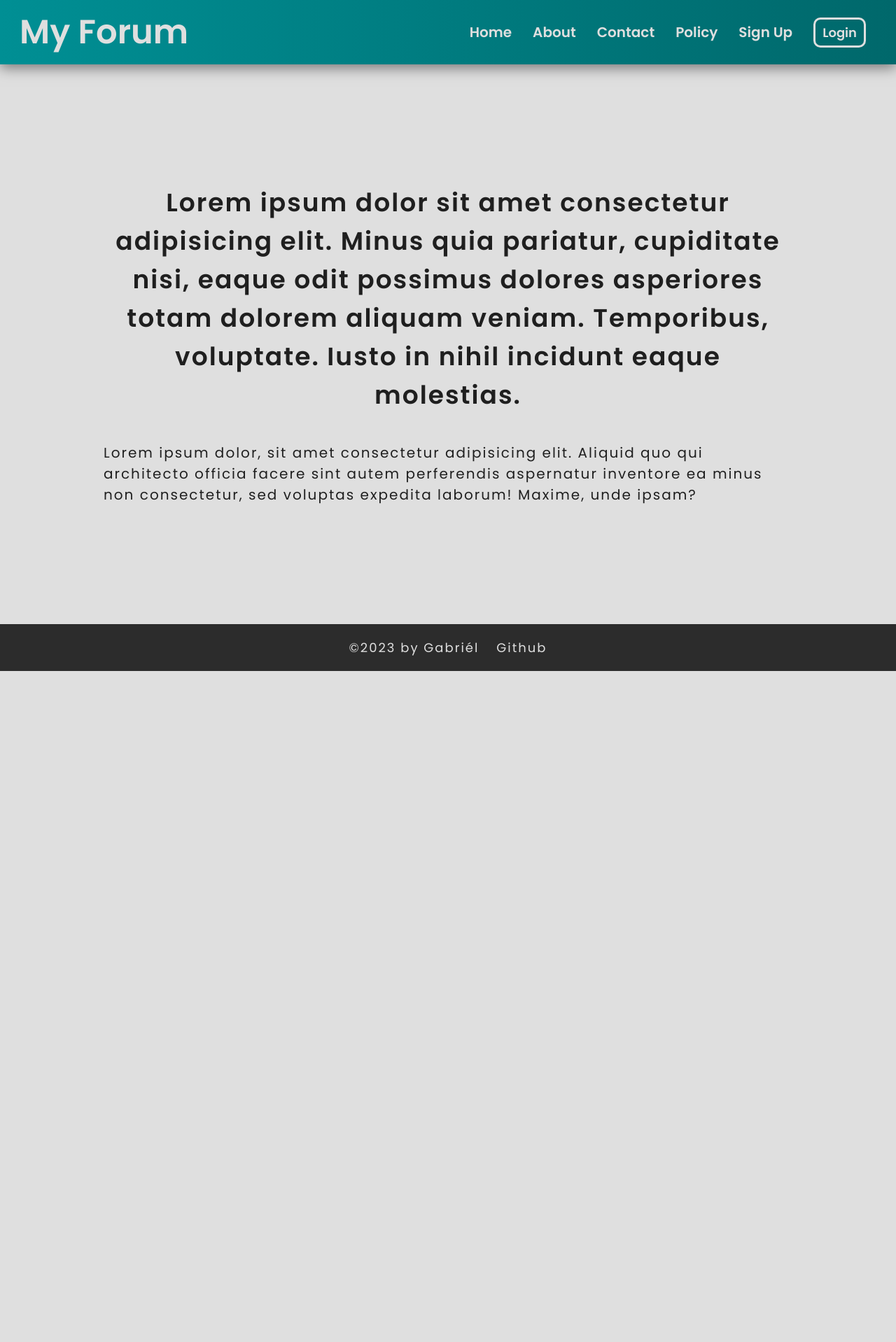
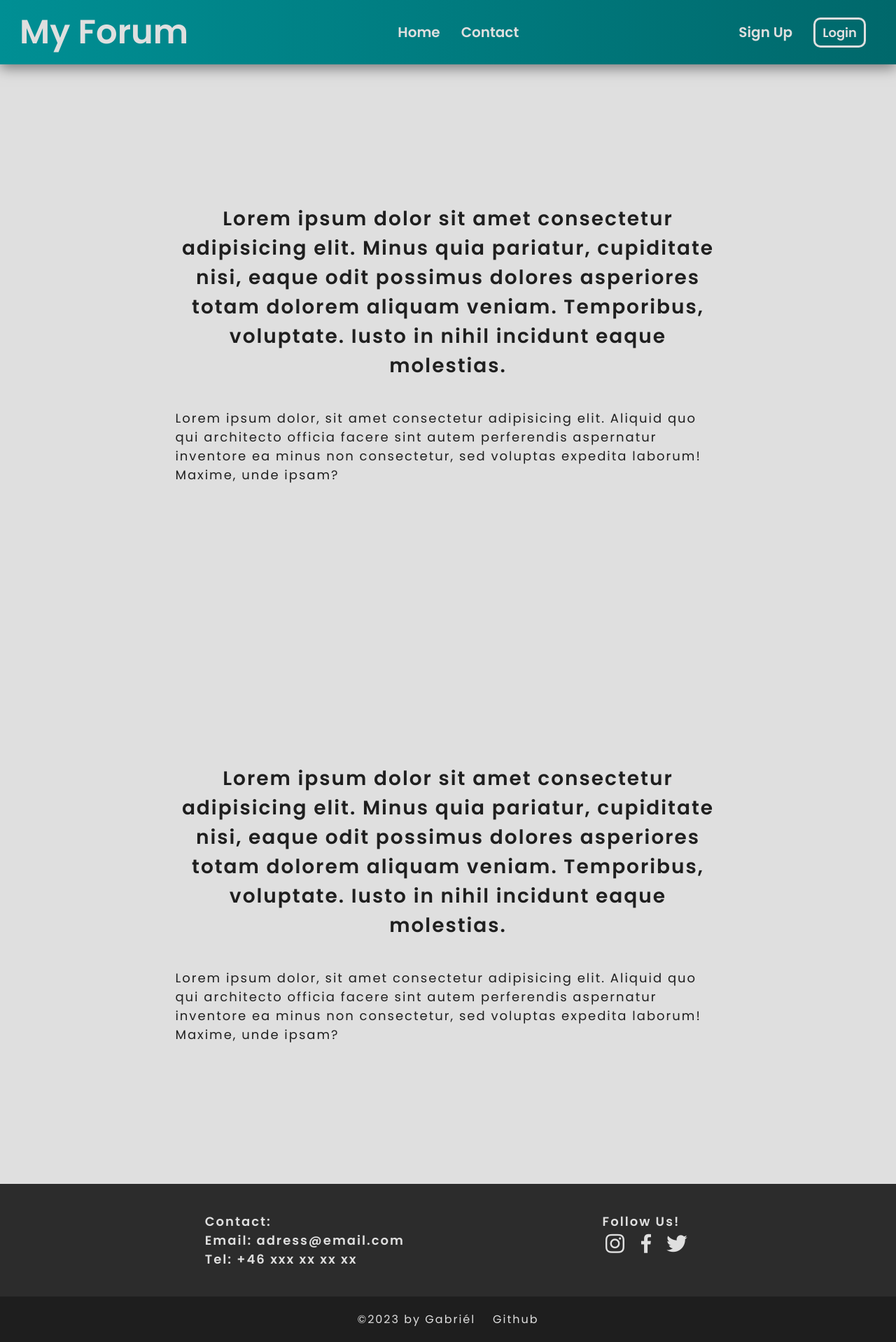
Before and after one commit to gabosterwall/Discussion-Forum, a PHP site: page / in a window 1280 px wide. Shown: the whole page at 70% size. Before the commit the page ends 959 px from the top, so only its background shows below. Run offline with PHP 8.4, Linux system fonts and the light colour scheme.

Commit message:
modified:   css/footer.css 	modified:   css/login-register.css 	modified:   css/style.css 	modified:   include/view/_footer.php 	modified:   include/view/_header.php 	modified:   include/view/_nav.php 	modified:   include/view/_profile.php 	modified:   index.php

```diff
--- a/css/footer.css
+++ b/css/footer.css
@@ -1,11 +1,31 @@
-
+footer{
+    width: 100%;
+    padding: 40px 10px;
+    justify-content: space-evenly;
+    display: flex;
+    background: #2c2c2c;
+    color:rgb(223, 223, 223);
+    font-size: 18px;
+    letter-spacing: 2px;
+    font-weight: 600;
+}
+.contact-content{
+    justify-content: center;
+}
+.contact-content a{
+    color:rgb(223, 223, 223);
+    transition: 0.3s ease;
+}
+.contact-content a:hover{
+    color: #00767a; ;
+}
 .signature{
     display: flex;
     justify-content: center;
     padding: 20px;
-    background: #2c2c2c;
+    background: #1e1e1e;
     color:rgb(223, 223, 223);
-    font-size: 18px;
+    font-size: 16px;
     letter-spacing: 2px;
     font-weight: 400;
 }
--- a/css/login-register.css
+++ b/css/login-register.css
@@ -4,7 +4,7 @@
     left: 0;
     width: 100%;
     height: 100%;
-    backdrop-filter: blur(8px);
+    backdrop-filter: blur(4px) brightness(30%);
     z-index: 999;
     display: flex;
     justify-content: center;
@@ -17,7 +17,7 @@
     display: flex;
     flex-direction: column;
     text-align: center;
-    background: linear-gradient(90deg, #00999e 0%, #007c81 100%);
+    background: linear-gradient(90deg, #00999e 0%, #006467 100%);
     border-radius: 15px;
     gap: 4%;
     box-shadow: 15px 15px 15px rgba(14, 14, 14, 0.614);
@@ -109,4 +109,5 @@
 
 .error-message{
     color: rgb(224, 0, 0);
+    text-align: left;
 }
--- a/css/style.css
+++ b/css/style.css
@@ -13,9 +13,10 @@
     scroll-behavior: smooth;
 }
 
-.home-page{
+.main-page{
     color: #1f1f1f;
     width:100%;
+    padding: 0 10%;
     min-height: 100vh;
     background:rgb(223, 223, 223);
     display: flex;
@@ -24,20 +25,20 @@
     flex-direction: column;
     margin-bottom: 0;
 }
-.home-content{
+.main-content{
     justify-content: space-evenly;
     width: 80%;
     text-align: left;
     letter-spacing: 2px;
 }
-.home-content h2{
+.main-content h2{
     text-align: center;
-    font-size: 36px;
+    font-size: 28px;
     padding: 20px;
     font-weight: 600;
 }
-.home-content p{
-    font-size: 20px;
+.main-content p{
+    font-size: 18px;
     font-weight: 400;
     padding: 20px;
 }
--- a/include/view/_footer.php
+++ b/include/view/_footer.php
@@ -1,4 +1,21 @@
 <!-- Footer start -->
+
+<footer>
+
+    <div class="contact-content">
+        <p>Contact:</p>
+        <p>Email: adress@email.com</p>
+        <p>Tel: +46 xxx xx xx xx</p>
+    </div>
+
+    <div class="contact-content">
+        <p>Follow Us!</p>
+        <a href="https://www.youtube.com/watch?v=dQw4w9WgXcQ" target="_blank"><i class='bx bxl-instagram bx-md'></i></a>
+        <a href="https://www.youtube.com/watch?v=dQw4w9WgXcQ" target="_blank"><i class='bx bxl-facebook bx-md'></i></a>
+        <a href="https://www.youtube.com/watch?v=dQw4w9WgXcQ" target="_blank"><i class='bx bxl-twitter bx-md'></i></a>
+    </div>
+
+</footer>
 
 <div class="signature">
 
--- a/include/view/_header.php
+++ b/include/view/_header.php
@@ -1,6 +1,9 @@
 <meta charset="UTF-8">
 <meta http-equiv="X-UA-Compatible" content="IE=edge">
 <meta name="viewport" content="width=device-width, initial-scale=1.0">
+
+<link rel="stylesheet" href="https://unpkg.com/boxicons@latest/css/boxicons.min.css">
+
 <!-- My css-->
 <link rel="stylesheet" href="css/style.css">
 
--- a/include/view/_nav.php
+++ b/include/view/_nav.php
@@ -3,13 +3,12 @@
     <p id="logo">My Forum</p>
 
     <div class="nav-items">
-        <div class="ajax-link">Home</div>
-        <div class="ajax-link">About</div>
-        <div class="ajax-link">Contact</div>
-        <div class="ajax-link">Policy</div>
         <?php if(isset($_SESSION['userid'])): ?>
             <div class="ajax-link">Threads</div>
         <?php endif ?>
+        <div class="ajax-link">Home</div>
+        <div class="ajax-link">Contact</div>
+    </div>
 
     <?php if(!isset($_SESSION['userid'])): ?>
         <div class="nav-items">
@@ -20,10 +19,10 @@
 
     <?php if(isset($_SESSION['userid'])): ?>
         <div class="nav-items">
-                <div class="ajax-link">My Account</div>
+            <div id="profile" class="ajax-link">My Account</div>
             <button id="logout" class="ajax-link">Log out</button>
         </div>
     <?php endif ?>
-    </div>
+
 
 </nav>
--- a/index.php
+++ b/index.php
@@ -11,10 +11,18 @@
         include "include/view/_nav.php";
     ?>
 
-    <!-- about start -->
-    <section class="home-page">
+    <section class="main-page">
 
-        <div class="home-content">
+        <div id="home" class="main-content">
+            <h2>Lorem ipsum dolor sit amet consectetur adipisicing elit. Minus quia pariatur, cupiditate nisi, eaque odit possimus dolores asperiores totam dolorem aliquam veniam. Temporibus, voluptate. Iusto in nihil incidunt eaque molestias.</h2>
+            <p>Lorem ipsum dolor, sit amet consectetur adipisicing elit. Aliquid quo qui architecto officia facere sint autem perferendis aspernatur inventore ea minus non consectetur, sed voluptas expedita laborum! Maxime, unde ipsam?</p>
+        </div>
+
+    </section>
+
+    <section class="main-page">
+
+        <div id="about" class="main-content">
             <h2>Lorem ipsum dolor sit amet consectetur adipisicing elit. Minus quia pariatur, cupiditate nisi, eaque odit possimus dolores asperiores totam dolorem aliquam veniam. Temporibus, voluptate. Iusto in nihil incidunt eaque molestias.</h2>
             <p>Lorem ipsum dolor, sit amet consectetur adipisicing elit. Aliquid quo qui architecto officia facere sint autem perferendis aspernatur inventore ea minus non consectetur, sed voluptas expedita laborum! Maxime, unde ipsam?</p>
         </div>
```
Also changed, not shown: include/view/_profile.php (+34 -0 lines). Lines whose indentation alone changed are shown as unchanged.
